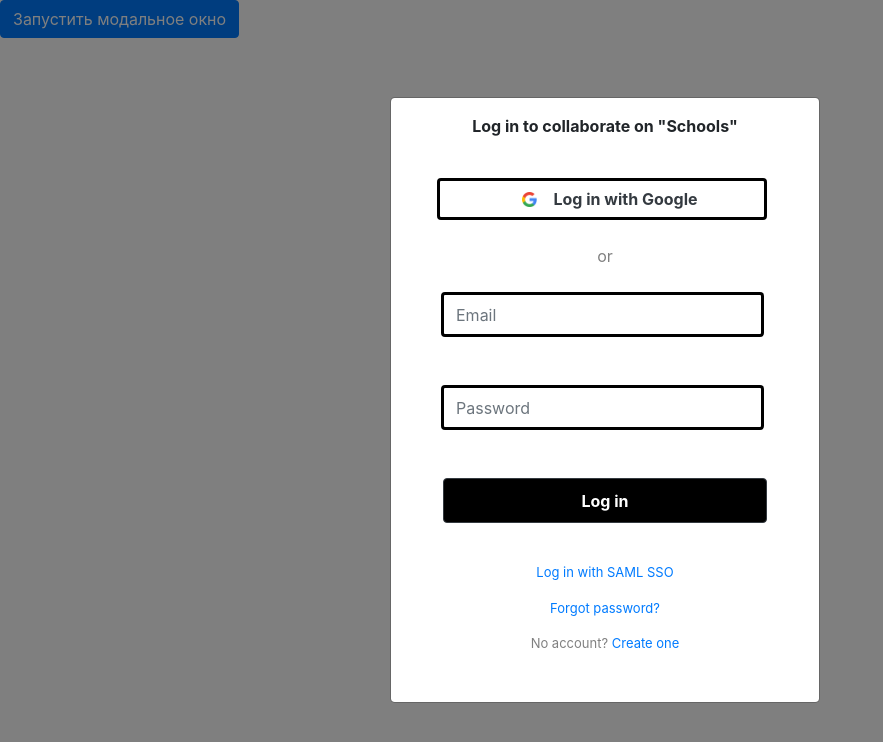
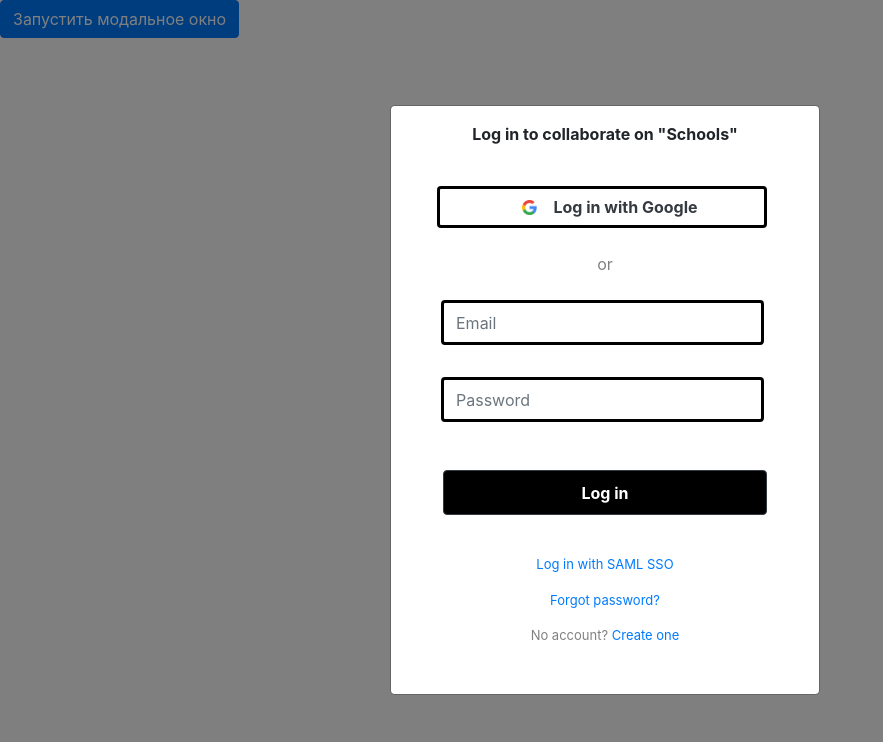
Before and after one commit to PavelTselyuk/Maket, a React (Create React App) app in the folder client/: page / in a window 1280 px wide. Both pictures are taken after a click on the button "Запустить модальное окно". Shown: the top 742 px of the page, without its empty margins (0-883 px from the left). Built offline with nearby package versions, Linux system fonts and the light colour scheme.

Commit message:
margins of inputs

```diff
--- a/client/src/components/LoginForm/InputGroup.js
+++ b/client/src/components/LoginForm/InputGroup.js
@@ -10,14 +10,14 @@ function InputGroup() {
          <div className="form-row">
             <div className="col">
                <span className="col-1"></span>
-               <input className="col-10 my-4 form-control" id="email" type="text" size="60" placeholder="Email" />
+               <input className="col-10 mt-4 mb-3 form-control" id="email" type="text" size="60" placeholder="Email" />
             </div>
          </div>
 
          <div className="form-row">
             <div className="col">
                <span className="col-1"></span>
-               <input className="col-10 my-4 form-control" id="password" type="text" size="60" placeholder="Password" />
+               <input className="col-10 mt-3 mb-4 form-control" id="password" type="text" size="60" placeholder="Password" />
             </div>
          </div>
 
```
